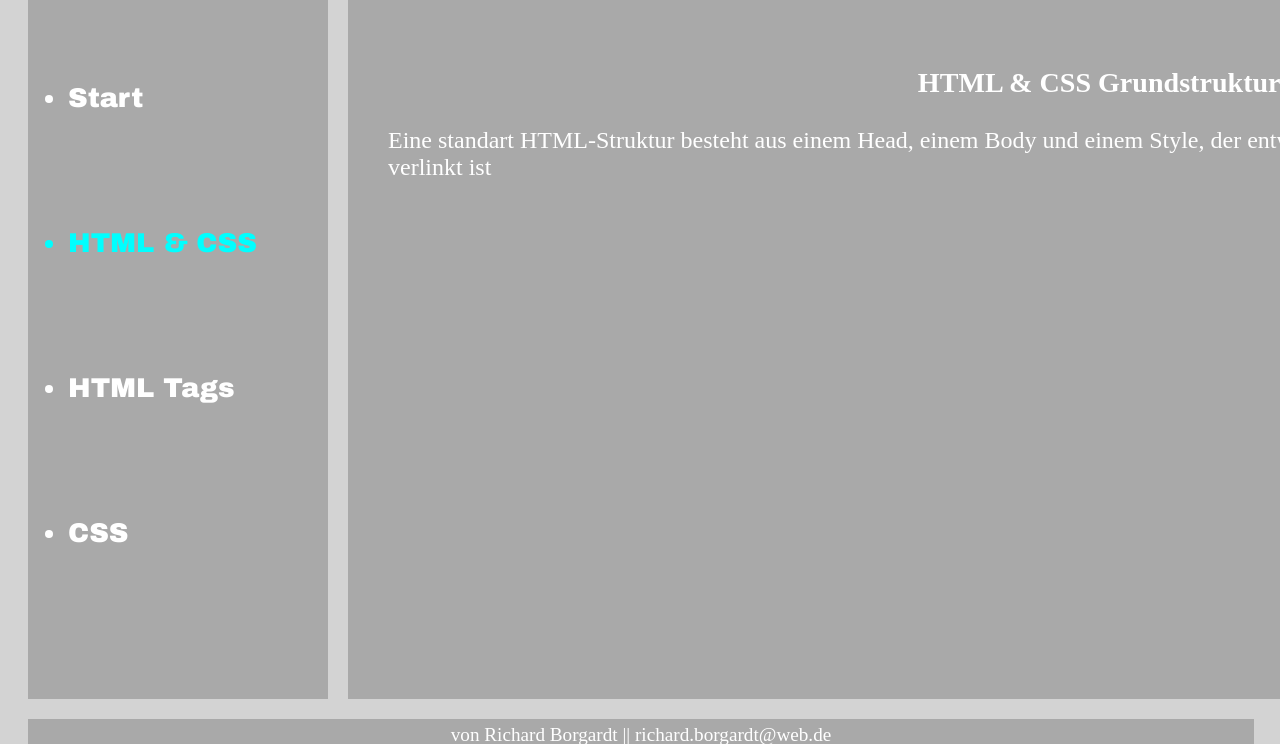
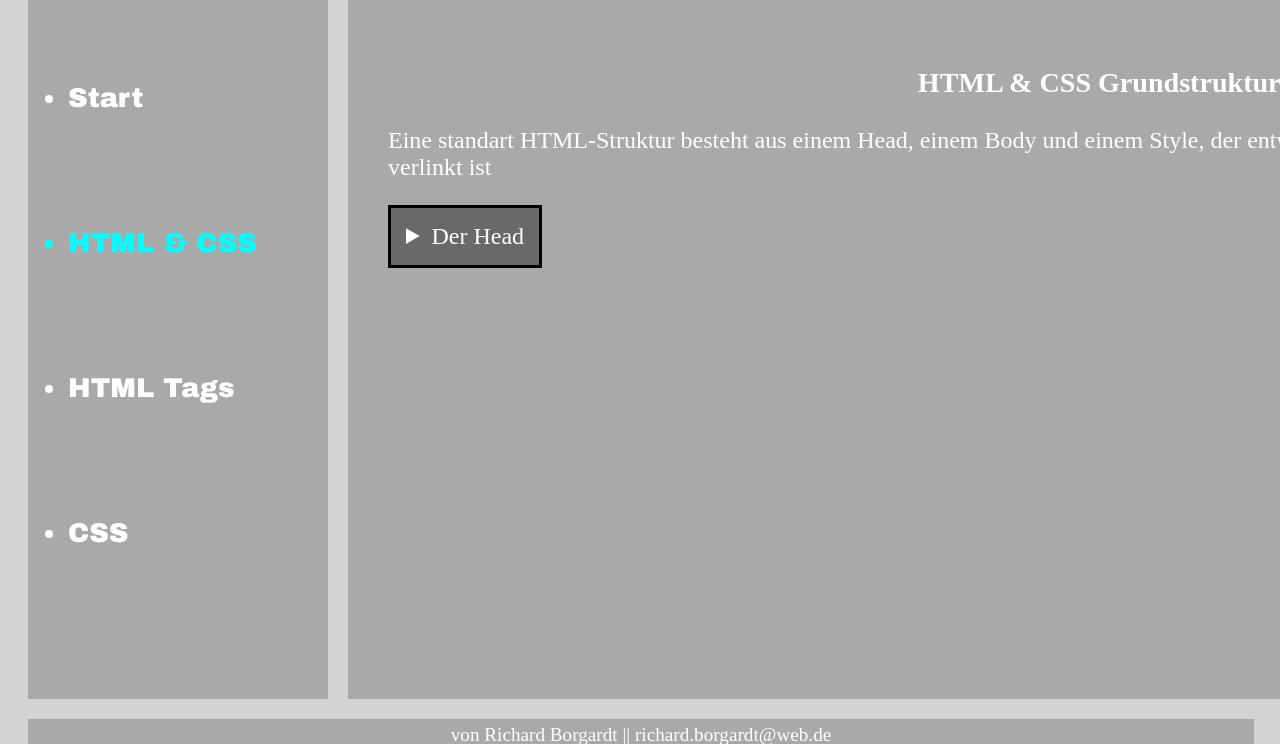
Before and after one commit to RichBor/planeo_internship, a PHP site: page /htmlandcss.html in a window 1280 px wide; the page is wider, and only the part inside the window is pictured. Shown: the part 213-957 px from the top of that part. Run offline with PHP 8.4, Linux system fonts and the light colour scheme.

Commit message:
09.Mai 15:05

```diff
--- a/htmlandcss.html
+++ b/htmlandcss.html
@@ -25,6 +25,10 @@
                 <h1>  HTML & CSS Grundstrukturen  </h1>
                 <p id="text">Eine standart HTML-Struktur besteht aus einem Head, einem Body und einem Style, der entweder im Head zu finden oder in einer seperaten Datei verlinkt ist</p>
 
+                <details>
+                    <summary>Der Head</summary>
+                    <p id="head"><br><br>Der Head enthaelt Metadaten wie Keywords, Autor, verlinkte Stylesheets oder Seitentitel</p>
+                </details>
             </article>
         </section>
 
--- a/index.html
+++ b/index.html
@@ -24,7 +24,7 @@
 
         <article>
             <h1>  Mein HTML/CSS "Projekt" fuer mein Praktikum bei Planeo  </h1>
-            <p class="text"> Hier findet man ein bisschen Grundwissen zu HTML/CSS und wie ich es anwenden kann<br><br>09. Mai - 22. Juni </p>
+            <p id="head"> Hier findet man ein bisschen Grundwissen zu HTML/CSS und wie ich es anwenden kann<br><br>09. Mai - 22. Juni </p>
         </article>
     </section>
 
--- a/style.css
+++ b/style.css
@@ -75,3 +75,23 @@ footer{
 #text {
     text-align: left;
 }
+
+summary {
+    padding: 15px;
+    float:left;
+    background-color: dimgray;
+
+}
+summary:hover{
+    color: aqua;
+    transition: 0.6s;
+}
+details{
+    background-color: dimgray;
+    border: 3px solid black;
+    position: absolute;
+}
+
+#head {
+    padding: 15px;
+}
```
